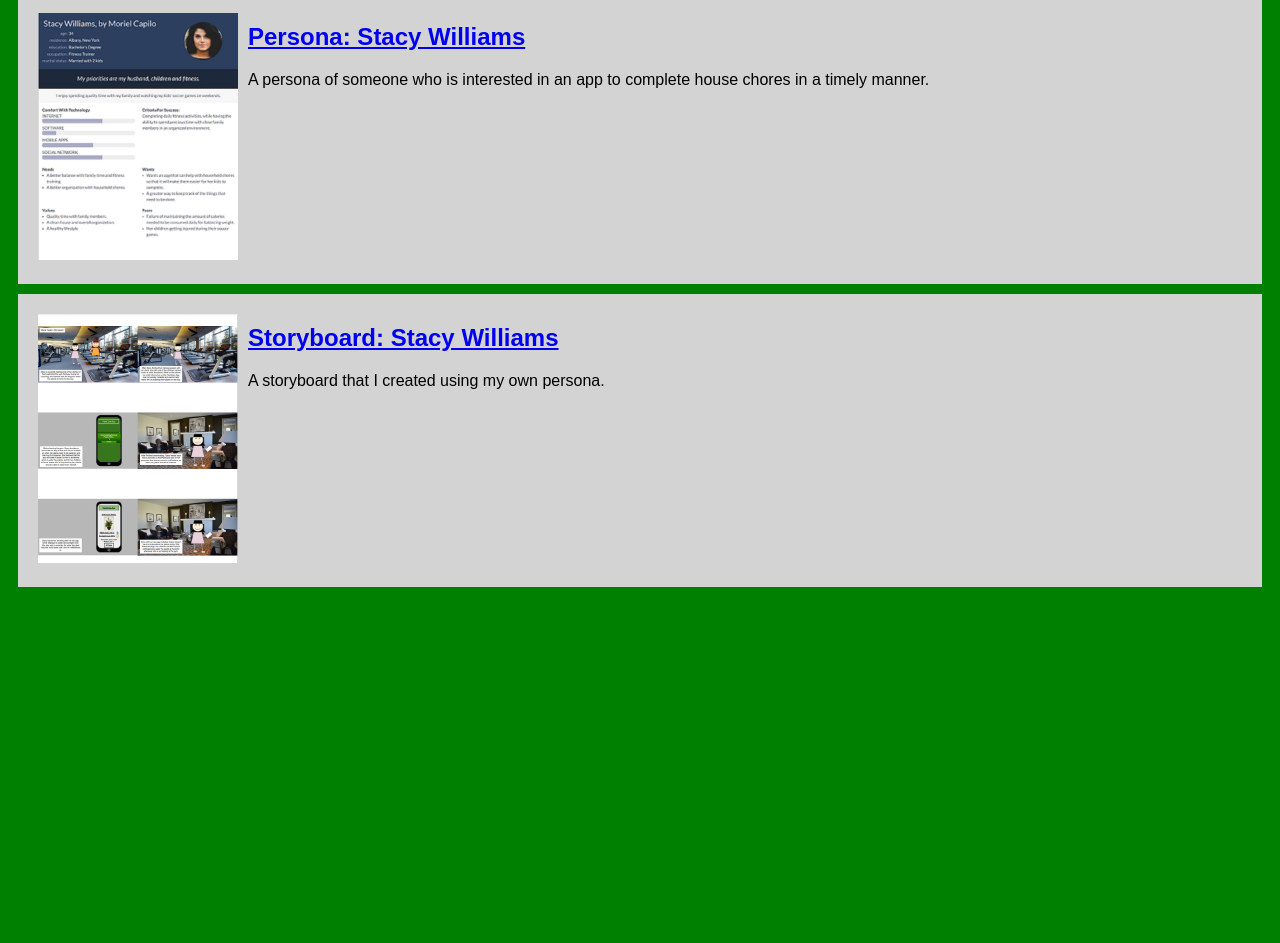
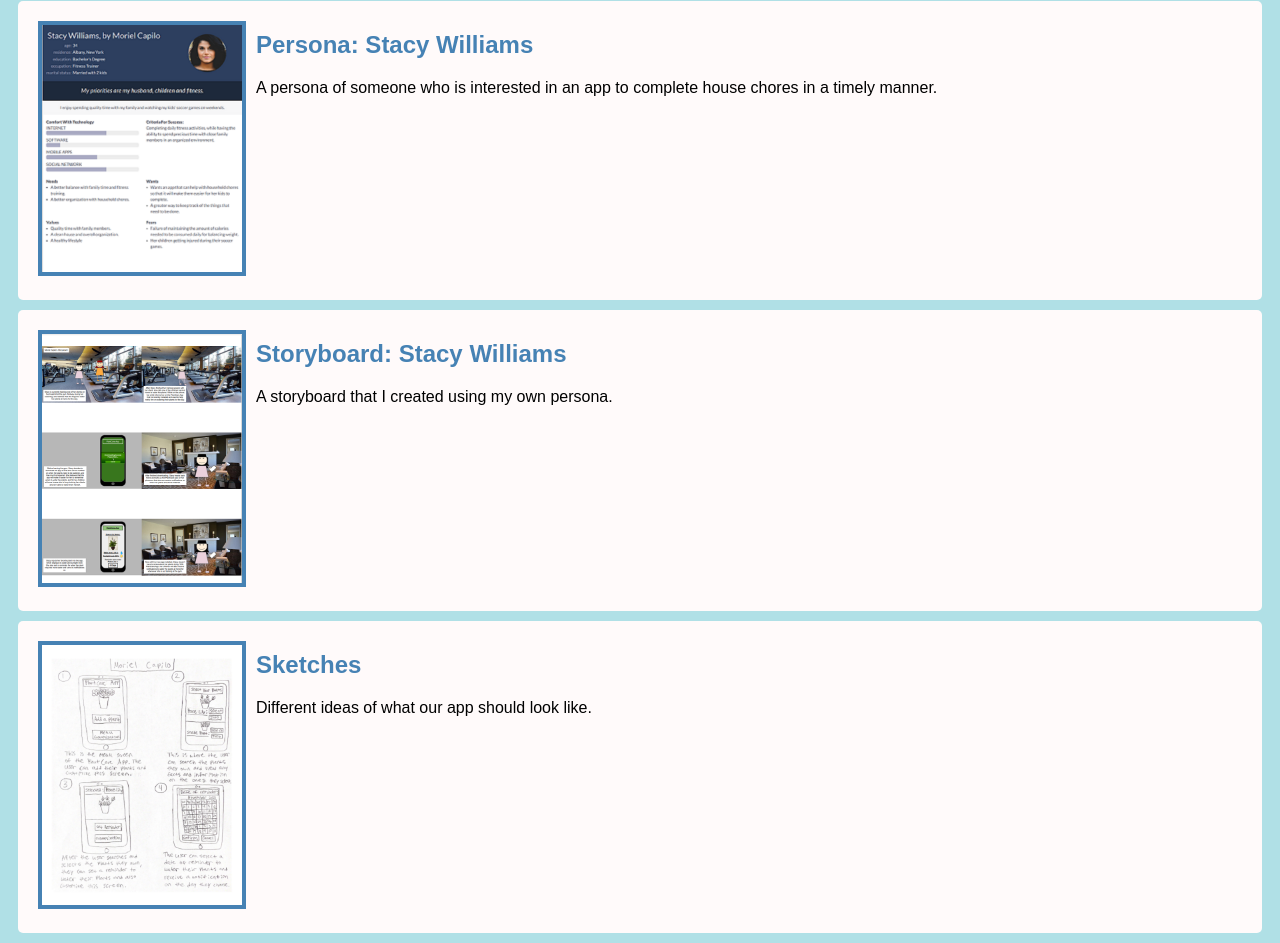
Before and after one commit to MoreCap/MoreCap.github.io, a plain HTML site: page index.html in a window 1280 px wide. Shown: the part 421-1364 px from the top of the page. Before the commit the page ends 1018 px from the top, so only its background shows below. Drawn offline with Linux system fonts and the light colour scheme.

Commit message:
Add files via upload

```diff
--- a/index.html
+++ b/index.html
@@ -51,5 +51,15 @@
             </section>
         </section>
 
+        <!-- Sketch Assignment-->
+        <section class="assignment">
+            <a href="Files/Wild Zebras Sketches.pdf"><image src="Images/Sketch.png"></a>
+            <section class="ass-details">
+                <a href="Files/Wild Zebras Sketches.pdf"><h2>Sketches</h2></a>
+                <p>
+                    Different ideas of what our app should look like.
+                </p>
+            </section>
+        </section>
     </body>
 </html>
--- a/styles.css
+++ b/styles.css
@@ -1,5 +1,5 @@
 body {
-    background:green;
+    background:#B0E0E6;
     font-family:Arial, Helvetica, sans-serif;
 }
 
@@ -7,19 +7,34 @@ body {
     display: flex;
     padding: 10px;
     margin: 10px;
-    background: lightgray;
+    background: #FFFAFA;
+    border-radius:5px;
 }
 
 .assignment img {
     width: 200px;
-    padding: 10px;
+    margin: 10px;
+    border: 4px solid #4682B4
+}
+
+.assignment img:hover {
+    border: 4px solid #0000FF
 }
 
 h1 {
-    color: black;
+    color: #4682B4;
     text-align:center;
 }
 
-.test {
-    color: red;
+h1:hover {
+    color:#0000FF
 }
+
+a {
+    text-decoration: none;
+    color: #4682B4;
+}
+
+a:hover {
+    color: #0000FF;
+}
```
Also changed, not shown: Images/Sketch.png (added), 1 other file.
